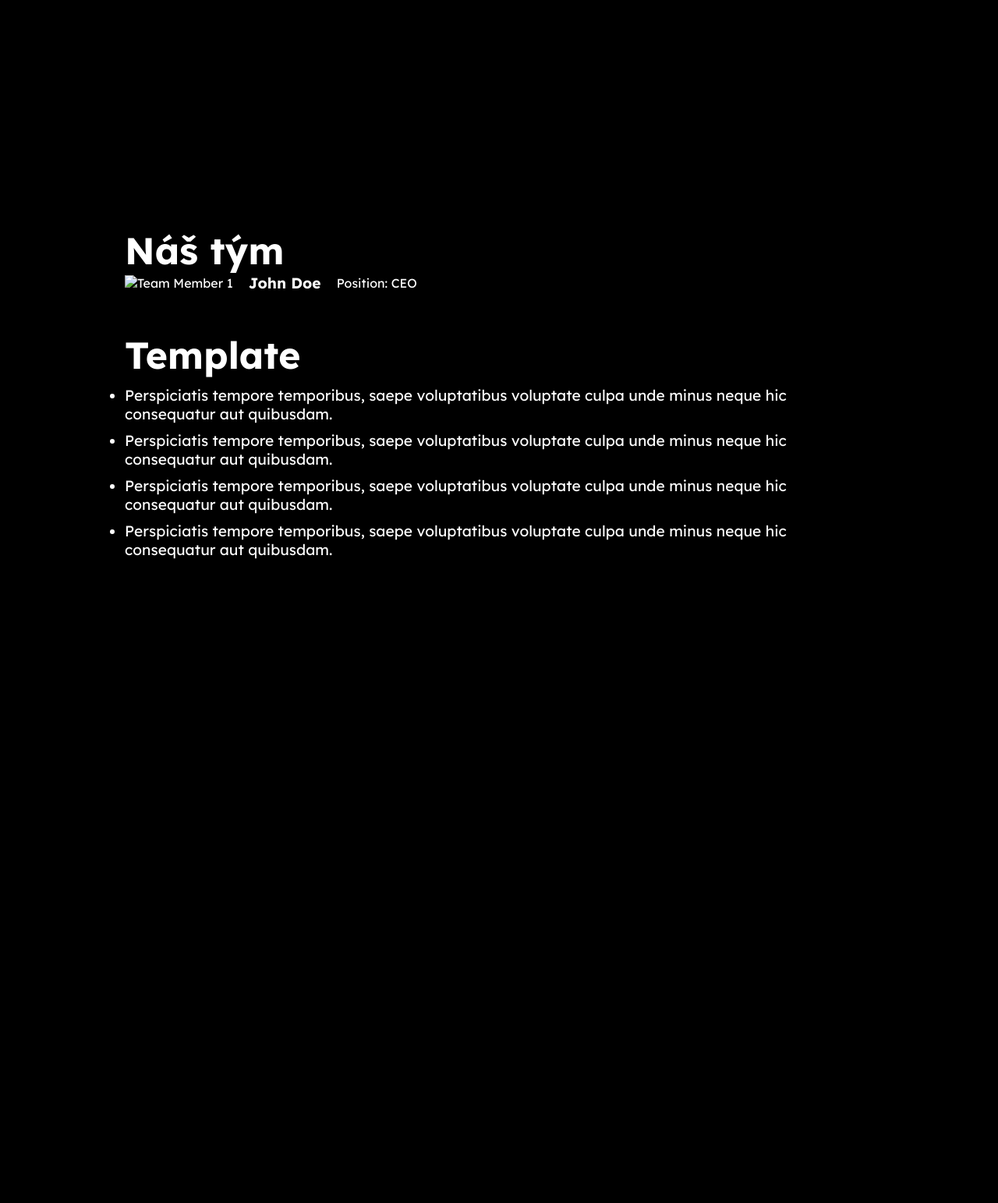
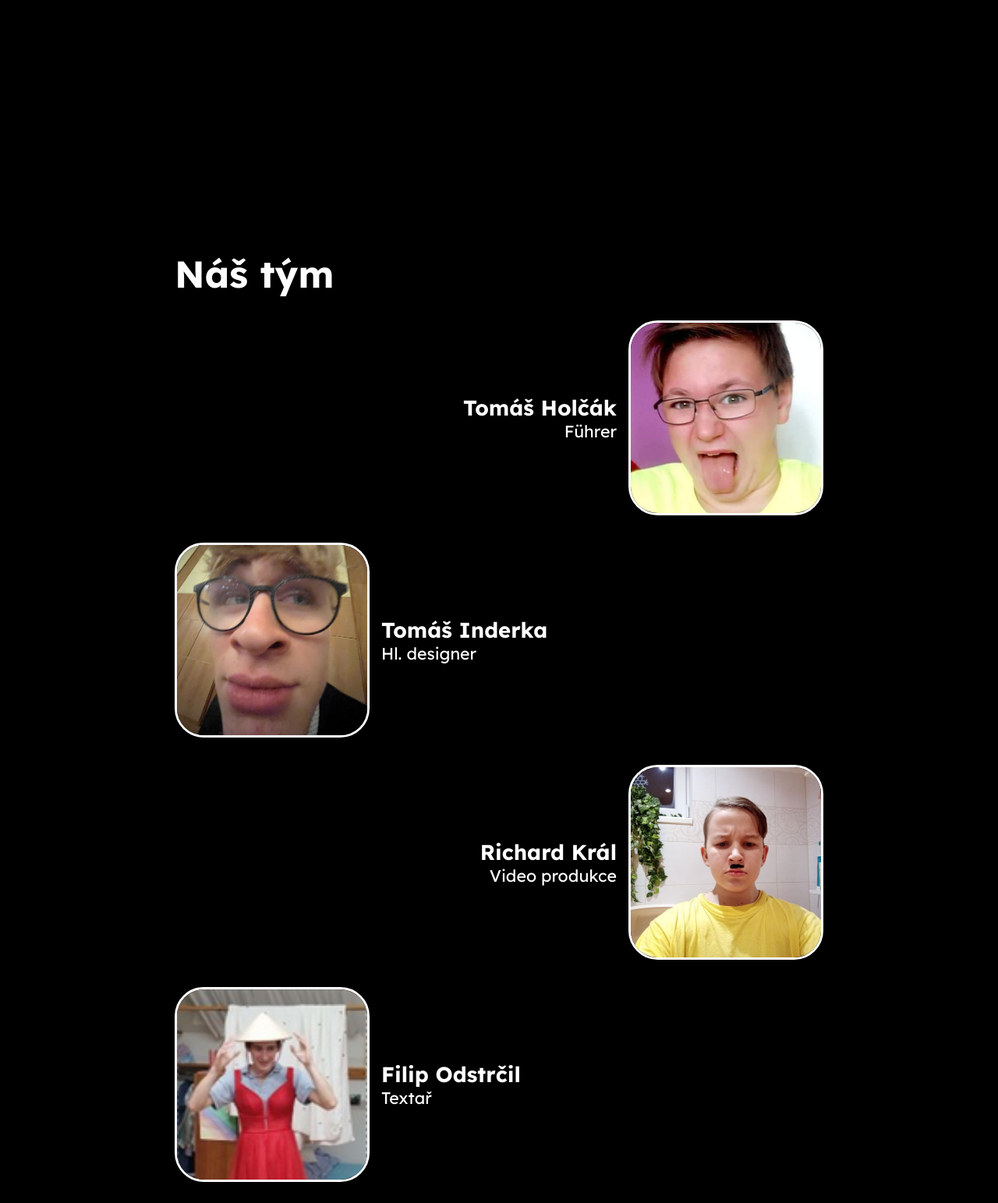
Before and after one commit to XuteBox/LIBERTI, a plain HTML site: page index.html in a window 1280 px wide. Shown: the part 409-1952 px from the top of the page at 78% size. Before the commit the page ends 1126 px from the top, so only its background shows below. Drawn offline with Linux system fonts and the light colour scheme.

Commit message:
team section + tweaks

```diff
--- a/index.html
+++ b/index.html
@@ -11,9 +11,9 @@
 </head>
 <body>
     <nav id="navigation">
-        <a href="#aboutUs"><img class="navLogo" src="imgs/Liberti_Logo.svg"></a>
+        <a href="#head"><img class="navLogo" src="imgs/Liberti_Logo.svg"></a>
         <div class="navBar">
-            <a href="">O nas</a>
+            <a href="#tym">Tým</a>
             <a href="">O nas</a>
             <a href="">O nas</a>
             <a href="">O nas</a>
@@ -23,19 +23,42 @@
         </div>
     </nav>
 
-    <header class="head">
+    <header id="head">
         <img id="headLogo" class="logo" src="imgs/Liberti_Logo.svg">
         <div class="underline"></div> <!-- add an svg underline -->
     </header>
 
     <div class="content">
-        <section id="aboutUs">
+        <section id="tym">
             <h2>Náš tým</h2>
             <div class="team-list">
+                <div class="team-member right">
+                    <img src="imgs/boss.jpg" alt="Team Member 1">
+                    <div class="info">
+                        <h3>Tomáš Holčák</h3>
+                        <p>Führer</p>
+                    </div>
+                </div>
                 <div class="team-member">
-                    <img src="imgs/team1.jpg" alt="Team Member 1">
-                    <h3>John Doe</h3>
-                    <p>Position: CEO</p>
+                    <img src="imgs/designer.jpg" alt="Team Member 1">
+                    <div class="info">
+                        <h3>Tomáš Inderka</h3>
+                        <p>Hl. designer</p>
+                    </div>
+                </div>
+                <div class="team-member right">
+                    <img src="imgs/kameraman.jpg" alt="Team Member 1">
+                    <div class="info">
+                        <h3>Richard Král</h3>
+                        <p>Video produkce</p>
+                    </div>
+                </div>
+                <div class="team-member">
+                    <img src="imgs/textar.png" alt="Team Member 1">
+                    <div class="info">
+                        <h3>Filip Odstrčil</h3>
+                        <p>Textař</p>
+                    </div>
                 </div>
             </div>
         </section>
@@ -57,10 +80,10 @@
 
     </footer>
 
-    <div class="custom-cursor site-wide" inert>
+    <!-- <div class="custom-cursor site-wide" inert>
         <div class="pointer"></div>
-        <div class="text" style="display: none;"></div> <!-- TODO -->
-    </div>
+        <div class="text" style="display: none;"></div>  TODO
+    </div> -->
 </body>
 
 <script src="script.js"></script>
--- a/script.js
+++ b/script.js
@@ -15,7 +15,7 @@ document.addEventListener('scroll', () => {
 
 /* Custom Cursor */
 
-const cursor = document.querySelector('.custom-cursor.site-wide')
+/* const cursor = document.querySelector('.custom-cursor.site-wide')
 const pointer = document.querySelector('.site-wide .pointer')
 const headings = document.querySelectorAll('a, h1, button')
 const logos = document.querySelectorAll('.logo')
@@ -28,17 +28,37 @@ document.body.addEventListener('mouseleave', () => {
     cursor.style.display = 'none';
 });
 
-document.addEventListener('mousemove', (e) => {
+document.addEventListener('pointermove', (e) => {
     const w = cursor.clientWidth;
     const h = cursor.clientHeight;
     cursor.style.transform = `translate(${e.clientX - w / 2}px, ${e.clientY - h / 2}px)`
 })
+
+function updateCursorPosition(e) {
+    const w = cursor.clientWidth;
+    const h = cursor.clientHeight;
+    cursor.style.transform = `translate(${e.clientX - w / 2}px, ${e.clientY - h / 2}px)`;
+}
+
+document.addEventListener('mousemove', (e) => {
+    updateCursorPosition(e);
+});
+document.addEventListener('pointermove', (e) => {
+    updateCursorPosition(e);
+});
+document.addEventListener('dragover', (e) => {
+    updateCursorPosition(e);
+});
 
 document.addEventListener('mousedown', (e) => {
     pointer.classList.add('active')
 })
 
 document.addEventListener('mouseup', (e) => {
+    pointer.classList.remove('active')
+})
+
+document.addEventListener('dragend', (e) => {
     pointer.classList.remove('active')
 })
 
@@ -58,4 +78,4 @@ headings.forEach(a => {
     a.addEventListener('mouseleave', () => {
         pointer.classList.remove('hover')
     })
-})
+}) */
--- a/style.css
+++ b/style.css
@@ -5,6 +5,8 @@
     box-sizing: border-box;
     font-family: Lexend, sans-serif;
     -webkit-user-drag: none;
+    -moz-window-dragging: none;
+    /* cursor: none; */
     scroll-behavior: smooth;
 }
 
@@ -13,13 +15,13 @@
     --head-height: 700px;
     --h1-size: 6em;
     --h2-size: calc(var(--h1-size) / 2);
-    --h3-size: calc(var(--h1-size) / 5);
+    --h3-size: calc(var(--h1-size) / 3.5);
+    --p-size: calc(var(--h1-size) / 4.5);
     --nav-size: calc(var(--h1-size) / 4);
-    --section-width: 75%;
+    --section-width: 65%;
 }
 
 html, body {
-    cursor: none;
     background-color: black;
     color: white;
 }
@@ -27,18 +29,20 @@ html, body {
 /* Universal CSS */
 
 h1 {
-    display: inline-block;
     font-size: var(--h1-size);
 }
 
 h2 {
-    display: inline-block;
     font-size: var(--h2-size);
+    margin: 30px 0;
 }
 
 h3 {
-    display: inline-block;
     font-size: var(--h3-size);
+}
+
+p {
+    font-size: var(--p-size);
 }
 
 .uniUl {
@@ -51,6 +55,16 @@ h3 {
 section {
     width: var(--section-width);
     margin: auto;
+}
+
+@media (max-width: 850px) {
+    section {
+        width: 100%;
+    }
+
+    h1, h2 {
+        text-align: center;
+    }
 }
 
 /* Nav */
@@ -70,6 +84,11 @@ section {
     transition: transform ease-in-out 0.2s;
 }
 
+#navigation a {
+    text-decoration: none;
+    color: white;
+}
+
 .hidden {
     transform: translateY(calc(-1 * var(--nav-height) + 2px));
 }
@@ -78,7 +97,6 @@ section {
     display: block;
     width: max-content;
     height: calc(var(--nav-height) * 0.4);
-    color: white;
     z-index: 98;
 }
 
@@ -90,7 +108,7 @@ section {
 }
 
 /* Header */
-.head {
+#head {
     width: 100%;
     height: var(--head-height);
     text-align: center;
@@ -108,13 +126,50 @@ section {
 /* Sections */
 
 /* Tým */
+.team-list {
+    display: flex;
+    flex-wrap: wrap;
+    justify-content: center;
+    gap: 35px;
+    width: 100%;
+}
+
 .team-member {
+    flex: 1 1 48%;
+    gap: 15px;
+    min-width: 480px;
+    box-sizing: border-box;
     display: flex;
     align-items: center;
-    gap: 20px;
-    margin-bottom: 50px;
 }
 
+.team-member.right {
+    flex-direction: row-reverse;
+    text-align: right;
+}
+
+@media (max-width: 850px) {
+    .team-list {
+        flex-direction: column;
+    }
+    .team-member,
+    .team-member.right {
+        flex-direction: column !important;
+        align-items: center;
+        text-align: center;
+        gap: 15px;
+        padding-bottom: 35px;
+        min-width: 0;
+    }
+}
+
+.team-member img {
+    width: 250px !important;
+    height: 250px !important;
+    object-fit: cover;
+    border: 3px solid white;
+    border-radius: 15%;
+}
 
 /* Custom Cursor */
 .custom-cursor {
```
